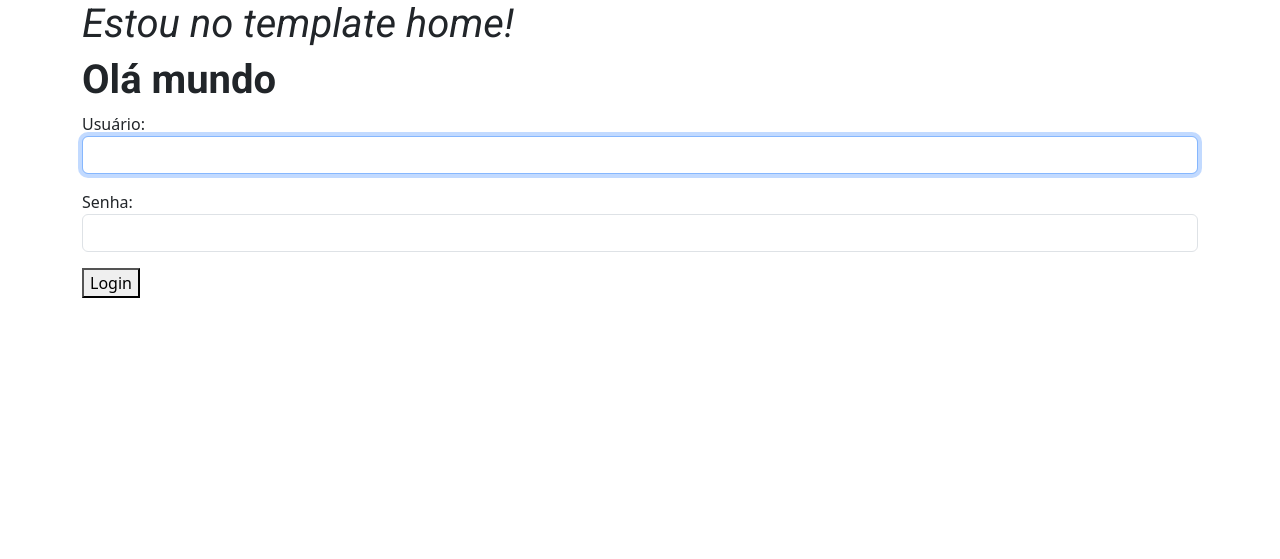
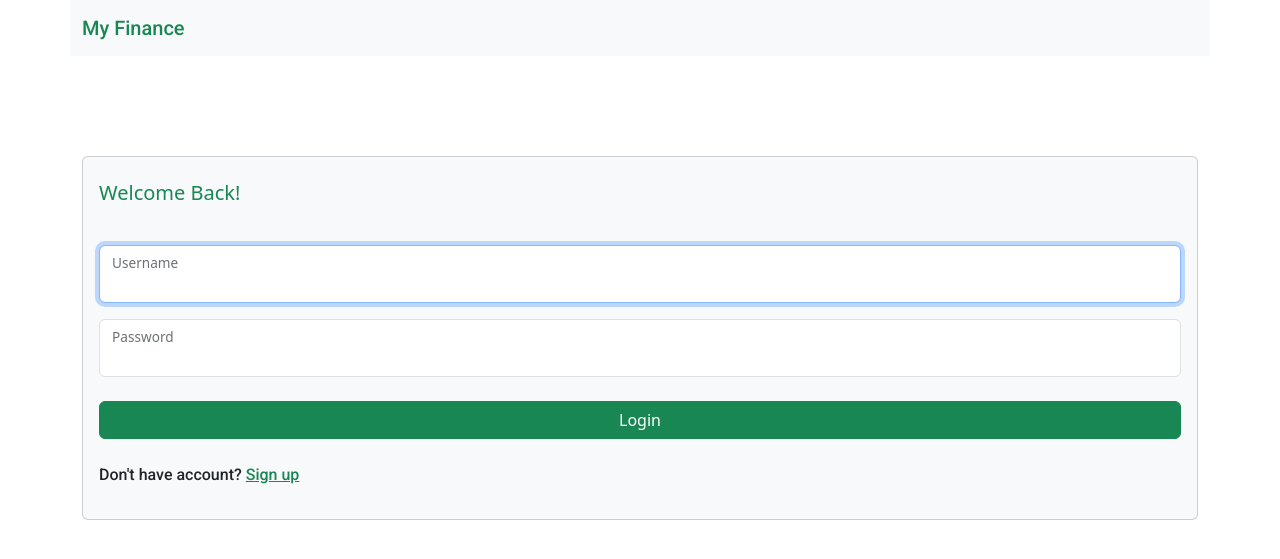
Before and after one commit to luixmartins/my-finance, a Django app: page / in a window 1280 px wide. Shown: the top 559 px of the page. Run offline with Django 5.2, Linux system fonts and the light colour scheme; some libraries are stand-ins or nearby versions.

Commit message:
Finished login screen

```diff
--- a/base_templates/global/base.html
+++ b/base_templates/global/base.html
@@ -4,6 +4,7 @@
     {% include "partials/_head.html" %}
 </head>
 <body>
+    {% include "partials/_navbar.html" %}
     {% block content %}
     {% endblock content %}
 </body>
--- a/base_templates/partials/_head.html
+++ b/base_templates/partials/_head.html
@@ -7,6 +7,7 @@
 <link rel="preconnect" href="https://fonts.googleapis.com">
 <link rel="preconnect" href="https://fonts.gstatic.com" crossorigin>
 <link href="https://fonts.googleapis.com/css2?family=Roboto:ital,wght@0,100;0,300;0,400;0,500;0,700;0,900;1,100;1,300;1,400;1,500;1,700;1,900&display=swap" rel="stylesheet">
+<link rel="stylesheet" href="https://cdn.jsdelivr.net/npm/bootstrap-icons@1.11.3/font/bootstrap-icons.min.css">
 <link rel="stylesheet" href= {% static "global/css/style.css" %}>
 
 {% load bootstrap5 %}
--- /dev/null
+++ b/base_templates/partials/_navbar.html
@@ -0,0 +1,5 @@
+<nav class="navbar navbar-expand-lg bg-body-tertiary container bg-light">
+    <div class="container-fluid">
+        <a href={% url "main:home" %} class="navbar-brand roboto-medium text-success">My Finance</a>
+    </div>
+</nav>
--- a/finance/views.py
+++ b/finance/views.py
@@ -1,6 +1,8 @@
 from django.shortcuts import render
 from django.views import View, generic
+from django.contrib.auth.decorators import login_required
+from django.utils.decorators import method_decorator
 
-
+@method_decorator(login_required(login_url='user:login'), name='dispatch')
 class HomeView(generic.TemplateView):
     template_name = 'home.html'
--- a/main/forms.py
+++ b/main/forms.py
@@ -64,3 +64,6 @@ class AuthUserForm(AuthenticationForm):
 
         self.fields['username'].widget.attrs['class'] = 'form-control'
         self.fields['password'].widget.attrs['class'] = 'form-control'
+
+        self.fields['username'].label_suffix = ''
+        self.fields['password'].label_suffix = ''
--- a/main/templates/login.html
+++ b/main/templates/login.html
@@ -1,16 +1,37 @@
 {% extends "global/base.html" %}
 {% block content %}
 
-<main class="container">
-    <h1 class="roboto-regular-italic">Estou no template home!</h1>
-    <h1 class="roboto-bold">Olá mundo</h1>
+<main class="container mt-5 robot-medium" style="margin-top: 100px !important;">
 
-    <form action="" method="post">
-        {% csrf_token %}
-        {{ form.as_p }}
 
-        <button type="submit">Login</button>
-    </form>
+    <div class="card bg-light p-3">
+        <h5 class="mt-2 text-success">Welcome Back!</h5>
+
+        <form action="" method="post" class="mt-3">
+            {% csrf_token %}
+            <div class="form-floating mb-3 mt-3">
+                {{ form.username }}
+                <label for="id_username">Username</label>
+            </div>
+            <div class="form-floating mb-3 mt-3">
+                {{ form.password }}
+                <label for="id_password">Password</label>
+            </div>
+
+            {% if message %}
+            <div class="alert alert-danger d-flex align-items-center" role="alert">
+                <div class="roboto-medium">
+                    {{ message }}
+                </div>
+            </div>
+            {% endif %}
+
+            <button type="submit" class="btn btn-success w-100 mt-2 mb-2">Login</button>
+
+            <p class="mt-3 roboto-medium">Don't have account? <a href= {% url "main:create_user" %} class="text-success  link-underline-opacity-0">Sign up</a></p>
+
+        </form>
+    </div>
 </main>
 
 
--- a/main/views.py
+++ b/main/views.py
@@ -15,19 +15,22 @@ class Home(View):
         return render(request, 'login.html', context)
 
     def post(self, request):
-        form = forms.AuthUserForm(request, self.request.POST)
+        form = forms.AuthUserForm(request, request.POST)
 
+        print(form.is_valid())
         if form.is_valid():
             user = form.get_user()
 
+            print(user)
             auth.login(request, user)
 
             return redirect('finance:home')
         context = {
-            'form': form
+            'form': form,
+            'message': 'Please, enter with a correct username and password. Note that both fields are case sensitive.'
         }
-
-        return render(request, 'home.html', context)
+        print(form.errors.as_data())
+        return render(request, 'login.html', context)
 
 
 class RegisterUserView(generic.CreateView):
```
